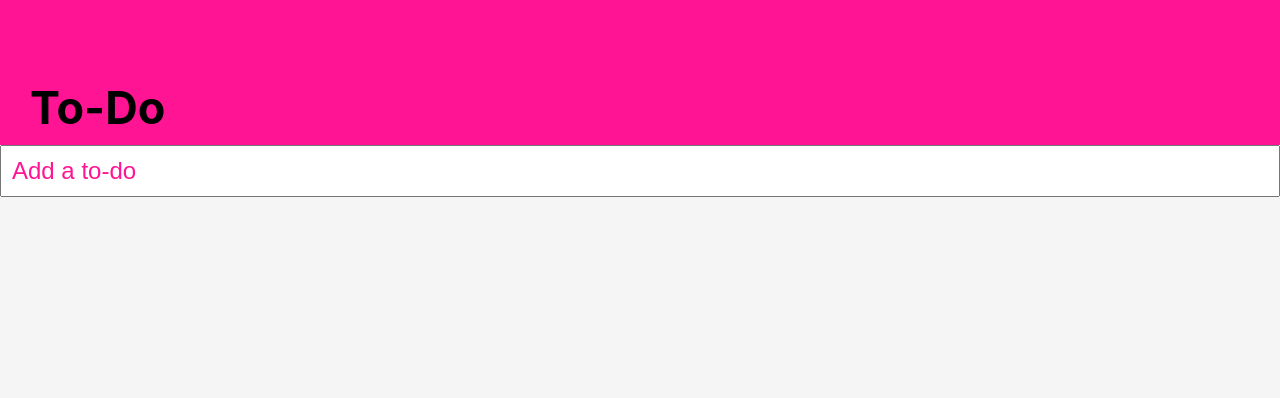
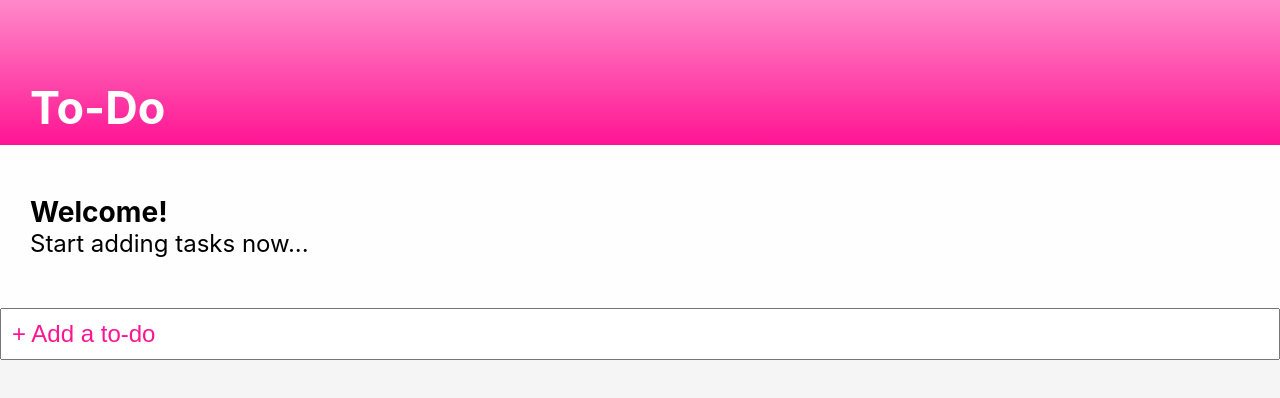
Before and after one commit to fraukedtz/react-todo-app, a React (Create React App) app: page / in a window 1280 px wide. Shown: the top 398 px of the page. Built offline with nearby package versions, Linux system fonts and the light colour scheme; the HTML template or start-up script is replaced by a standard one.

Commit message:
add more styling

```diff
--- a/src/App.css
+++ b/src/App.css
@@ -1,6 +1,7 @@
-/* .App {
-  text-align: center;
-} */
+.App {
+  /* text-align: center;  */
+  background-color: deeppink;
+}
 
 ul {
   text-align: center;
--- a/src/App.js
+++ b/src/App.js
@@ -1,6 +1,8 @@
 import React, { Component } from 'react'
 import './App.css'
 import Heading from './Heading.js'
+import Counter from './Counter.js'
+import Welcome from './Welcome.js'
 import Input from './Input.js'
 import Todo from './Todo.js'
 
@@ -57,12 +59,23 @@ class App extends Component {
     }
   }
 
+  getDoneNumber() {
+    return this.state.todos.filter(t => t.isDone).length
+  }
+
   render() {
     return (
       <React.Fragment>
         <section className="App">
           <Heading />
-          <ul>{this.renderTodos()}</ul>
+          {this.state.todos.length > 0 ? (
+            <Counter number={this.getDoneNumber()} />
+          ) : null}
+          {this.state.todos.length > 0 ? (
+            <ul>{this.renderTodos()}</ul>
+          ) : (
+            <Welcome />
+          )}
         </section>
         <footer>
           <Input onEnter={this.handleKeyPress} />
--- /dev/null
+++ b/src/Counter.css
@@ -0,0 +1,6 @@
+.Counter {
+  background-color: deeppink;
+  padding: 10px 0 10px 30px;
+  color: #fefefe;
+  transition: 6s ease-in-out;
+}
--- /dev/null
+++ b/src/Counter.js
@@ -0,0 +1,16 @@
+import React, { Component } from 'react'
+import './Counter.css'
+
+export class Counter extends Component {
+  render() {
+    return (
+      <div className="Counter">
+        {this.props.number > 0
+          ? `Well done - you have completed ${this.props.number} task(s)! 😎`
+          : `Let's go - start completing your tasks! 🤓`}
+      </div>
+    )
+  }
+}
+
+export default Counter
--- a/src/Heading.css
+++ b/src/Heading.css
@@ -1,9 +1,8 @@
 .Heading {
-  background-color: deeppink;
+  background-image: linear-gradient(#ff89c9, deeppink);
+  color: #fefefe;
   font-size: 30px;
-  padding-top: 80px;
-  padding-bottom: 10px;
-  padding-left: 30px;
+  padding: 80px 0 10px 30px;
 }
 
 h1 {
--- a/src/Input.css
+++ b/src/Input.css
@@ -5,5 +5,4 @@ input {
 
 ::placeholder {
   color: deeppink;
-  opacity: 1; /* Firefox */
 }
--- a/src/Input.js
+++ b/src/Input.js
@@ -4,7 +4,9 @@ import './Input.css'
 export class Input extends Component {
   render() {
     const { onEnter } = this.props
-    return <input type="text" placeholder="Add a to-do" onKeyPress={onEnter} />
+    return (
+      <input type="text" placeholder="+ Add a to-do" onKeyPress={onEnter} />
+    )
   }
 }
 
--- a/src/Todo.css
+++ b/src/Todo.css
@@ -6,16 +6,10 @@
   display: flex;
   justify-content: space-between;
   align-items: center;
-  /* margin-left: 50px;
-  margin-right: 50px; */
-  /* padding: 5px; */
   border-bottom: 1px solid darkgray;
-  padding-left: 60px;
-  padding-right: 60px;
-  padding-bottom: 10px;
-  padding-top: 10px;
+  padding: 10px 60px;
   font-size: 24px;
-  background-color: white;
+  background-color: #fefefe;
 }
 
 button {
--- /dev/null
+++ b/src/Welcome.css
@@ -0,0 +1,10 @@
+.Welcome {
+  background-color: #fefefe;
+  padding: 50px 0 50px 30px;
+  font-size: 24px;
+}
+
+h3,
+p {
+  margin: 0;
+}
--- /dev/null
+++ b/src/Welcome.js
@@ -0,0 +1,15 @@
+import React, { Component } from 'react'
+import './Welcome.css'
+
+export class Welcome extends Component {
+  render() {
+    return (
+      <div className="Welcome">
+        <h3>Welcome!</h3>
+        <p>Start adding tasks now...</p>
+      </div>
+    )
+  }
+}
+
+export default Welcome
```
